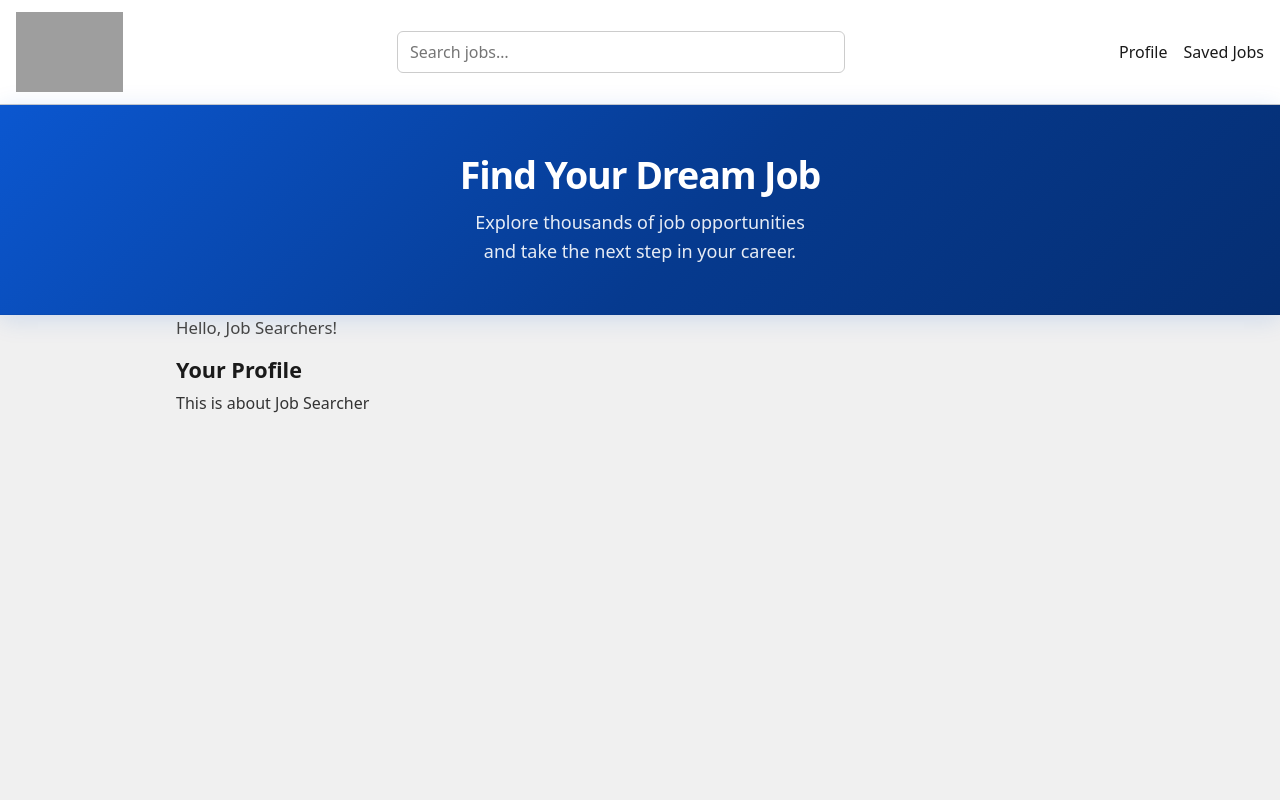
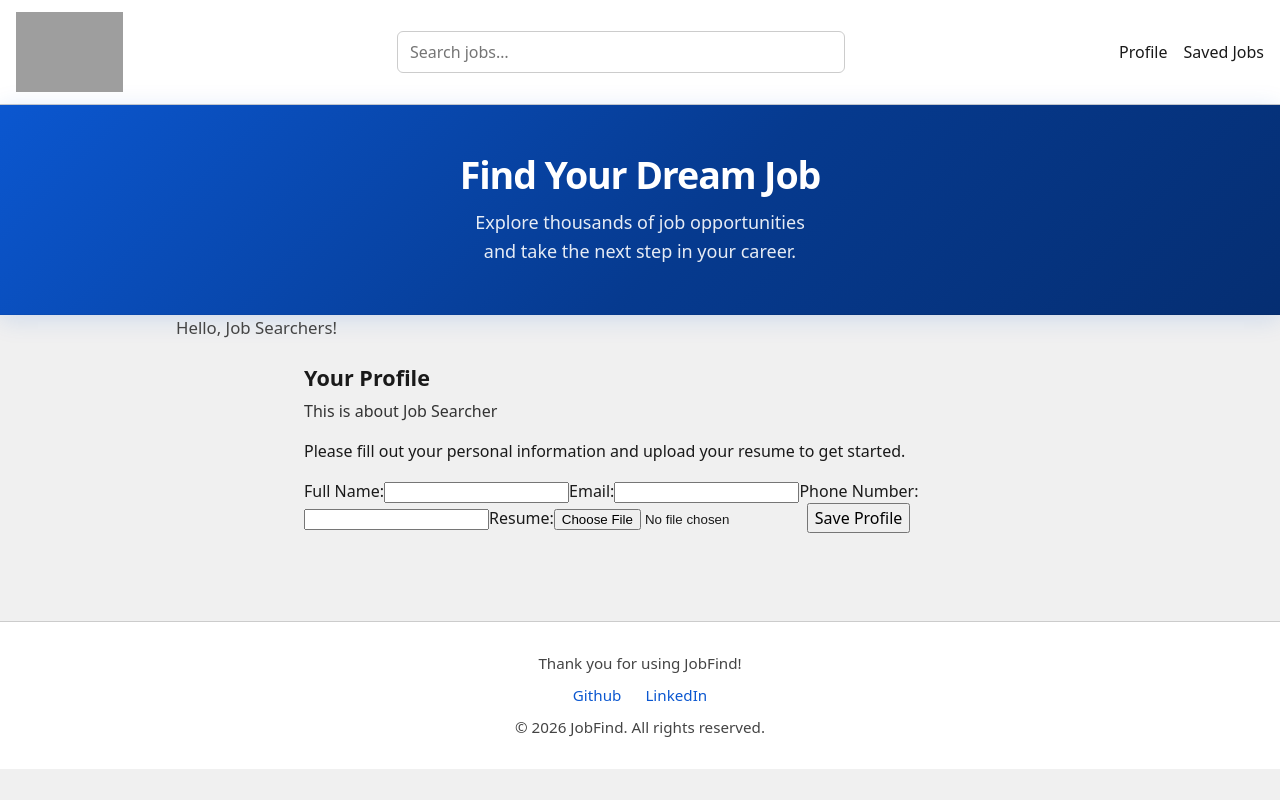
Before and after one commit to Neha-Codes295/job-find, a React (Vite) app: page /profile in a window 1280 px wide. Built offline with nearby package versions, Linux system fonts and the light colour scheme; grey boxes are pictures that could not be loaded.

Commit message:
pagination, saved-jobs, profile

```diff
--- a/src/App.js
+++ b/src/App.js
@@ -8,6 +8,7 @@ import SavedJobs from "./SavedJobs";
 import Error from "./Error";
 import { createBrowserRouter, RouterProvider, Outlet } from "react-router-dom";
 import Hero from "./Hero";
+import Footer from "./Footer";
 
 const AppLayout = () => {
     const [searchQuery, setSearchQuery] = useState("");
@@ -23,6 +24,7 @@ const AppLayout = () => {
                 <p className="site-greeting">Hello, Job Searchers!</p>
                 <Outlet context={{ searchQuery, onSearchQueryChange: setSearchQuery }} />
             </main>
+            <Footer />
         </>
     );
 };
--- a/src/Body.js
+++ b/src/Body.js
@@ -3,6 +3,7 @@ import Shimmer from "./Shimmer";
 import Filter from './Filter';
 import { useState, useEffect } from "react";
 import { useOutletContext } from "react-router";
+import Pagination from "./Pagination";
 
 const Body = () => {
   const [jobs, setJobs] = useState([]);
@@ -107,11 +108,9 @@ const Body = () => {
       {list.length === 0 ? (
         <p className="state-message no-matches">No jobs match your search.</p>
       ) : (
-        <div className="job-list">
-          {list.map((job) => (
-            <JobCard key={job.id} job={job} />
-          ))}
-        </div>
+        <Pagination
+          items={list}
+          jobList={(job) => <JobCard key={job.id} job={job} />} />
       )}
     </div>
   );
--- /dev/null
+++ b/src/Footer.js
@@ -0,0 +1,12 @@
+const Footer = () => {
+    return (
+        <footer className="footer">
+            <p>Thank you for using JobFind!</p>
+            <a href="https://github.com/Neha-Codes295" target="_blank">Github</a>
+            <a href="https://www.linkedin.com/in/neha-iiitu/" target="_blank">LinkedIn</a>
+            <p>&copy; 2026 JobFind. All rights reserved.</p>
+        </footer>
+    );
+};
+
+export default Footer;
--- a/src/JobCard.js
+++ b/src/JobCard.js
@@ -1,5 +1,7 @@
 const JobCard = (props) => {
-    const { job } = props;
+    const { job, showSaveButton = true } = props;
+
+    // const showSaveButton = true;
 
     return (
         <div className="job-card">
@@ -10,9 +12,9 @@ const JobCard = (props) => {
             />
             <h3>{job.title}</h3>
             <h4>{job.company_name}</h4>
-            <h4>{job.category}</h4>
-            <h4>{job.publication_date}</h4>
-            <p>{job.job_type}</p>
+            {/* <h4>{job.category}</h4> */}
+            {/* <h4>{job.publication_date}</h4> */}
+            {/* <p>{job.job_type}</p> */}
             <p>{job.candidate_required_location}</p>
             <h3>{job.salary}</h3>
             <div className="tags">
@@ -25,7 +27,20 @@ const JobCard = (props) => {
             <a href={job.url} target="_blank" rel="noreferrer">
                 View Job →
             </a>
-            <button className="save-button" onClick={() => alert('Job saved!')} >Save Job</button>
+            {showSaveButton && (
+                <button className="save-button"
+                    onClick={() => {
+                        const savedJobs = JSON.parse(localStorage.getItem('savedJobs')) || [];
+                        if (!savedJobs.some(savedJob => savedJob.id === job.id)) {
+                            savedJobs.push(job);
+                            localStorage.setItem('savedJobs', JSON.stringify(savedJobs));
+                            alert('Job saved!');
+                        } else {
+                            alert('Job already saved!');
+                        }
+                    }}
+                >Save Job</button>
+            )}
         </div>
     );
 };
--- a/src/Pagination.js
+++ b/src/Pagination.js
@@ -1,22 +1,30 @@
-import React, { useState } from 'react';
+import React, { useState, useEffect } from 'react';
 
-const Pagination = ({ items }) => {
+const Pagination = ({ items, jobList }) => {
   const [visible, setVisible] = useState(6);
 
   const showMoreItems = () => {
     setVisible((prevValue) => prevValue + 6);
   };
 
+  useEffect(() => {
+    setVisible(6);
+  }, [items]);
+
   return (
-    <div>
-      <ul>
-        {items.slice(0, visible).map((item) => (
-          <li key={item.id}>{item.name}</li>
+    <div className="pagination">
+      <div className="job-list">
+        {items.slice(0, visible).map((job) => (
+          jobList(job)
         ))}
-      </ul>
+      </div>
 
       {visible < items.length && (
-        <button onClick={showMoreItems}>Load More</button>
+        <div className="pagination__actions">
+          <button type="button" className="load-more" onClick={showMoreItems}>
+            Load more
+          </button>
+        </div>
       )}
     </div>
   );
--- a/src/Profile.js
+++ b/src/Profile.js
@@ -1,8 +1,90 @@
+import { useState, useEffect } from "react";
+
 const Profile = () => {
+
+    const [formData, setFormData] = useState(() => {
+        const saved = localStorage.getItem("profile");
+        if (!saved) {
+          return { fullName: "", email: "", phone: "", resume: null };
+        }
+        const parsed = JSON.parse(saved);
+        return {
+          fullName: parsed.fullName ?? "",
+          email: parsed.email ?? "",
+          phone: parsed.phone ?? "",
+          resume: null,
+        };
+      });
+
+    const [savedProfile, setSavedProfile] = useState(null);
+    const [isEditing, setIsEditing] = useState(true);
+
+    const handleChange = (e) => {
+        const { name, value, files } = e.target;
+        setFormData((prevData) => ({
+            ...prevData,
+            [name]: files ? files[0] : value,
+        }));
+    }
+
+    const handleSubmit = (e) => {
+        e.preventDefault();
+        setSavedProfile(formData);
+        setIsEditing(false);
+        alert("Profile saved!");
+        localStorage.setItem("profile", JSON.stringify(formData));
+    }
+
+    useEffect(() => {
+        const storedProfile = localStorage.getItem("profile");
+        if (storedProfile) {
+            const parsed = JSON.parse(storedProfile);
+            setSavedProfile(parsed);
+            setFormData(parsed);
+            setIsEditing(false);
+        }
+    }, []);
+
     return (
         <div className="page">
             <h1>Your Profile</h1>
             <p className="page-lead">This is about Job Searcher</p>
+            <p>Please fill out your personal information and upload your resume to get started.</p>
+
+            {isEditing && (
+                <form className="profile-form" onSubmit={handleSubmit}>
+                    <label>
+                        Full Name:
+                        <input type="text" name="fullName" value={formData.fullName} onChange={handleChange} required />
+                    </label>
+                    <label>
+                        Email:
+                        <input type="email" name="email" value={formData.email} onChange={handleChange} required />
+                    </label>
+                    <label>
+                        Phone Number:
+                        <input type="tel" name="phone" value={formData.phone} onChange={handleChange} />
+                    </label>
+                    <label>
+                        Resume:
+                        <input type="file" name="resume" onChange={handleChange} accept=".pdf,.doc,.docx" required />
+                    </label>
+                    <button type="submit">Save Profile</button>
+                </form>
+            )}
+
+            {!isEditing && savedProfile && (
+                <div className="profile-card">
+                    <p><strong>Name:</strong> {savedProfile.fullName}</p>
+                    <p><strong>Email:</strong> {savedProfile.email}</p>
+                    <p><strong>Phone:</strong> {savedProfile.phone || "—"}</p>
+                    <p>
+                        <strong>Resume:</strong>{" "}
+                        {savedProfile.resume ? savedProfile.resume.name : "No file uploaded"}
+                    </p>
+                    <button onClick={() => setIsEditing(true)}>Edit Profile</button>
+                </div>
+            )}
         </div>
     );
 };
--- a/src/SavedJobs.js
+++ b/src/SavedJobs.js
@@ -1,8 +1,17 @@
+import JobCard from "./JobCard";
+
 const SavedJobs = () => {
     return (
-        <div className="page">
-            <h1>Saved Jobs</h1>
-            <p className="page-lead">Here are your saved job listings.</p>
+        <div className="page saved-jobs">
+            <header className="saved-jobs__header">
+                <h1>Saved Jobs</h1>
+                <p className="page-lead">Here are your saved job listings.</p>
+            </header>
+            <div className="job-list saved-jobs__list">
+                {JSON.parse(localStorage.getItem('savedJobs') || '[]').map((job) => (
+                    <JobCard key={job.id} job={job} showSaveButton={false} />
+                ))}
+            </div>
         </div>
     );
 };
--- a/src/index.css
+++ b/src/index.css
@@ -62,6 +62,8 @@ a:hover {
 
 .page {
   max-width: 42rem;
+  margin: 0 auto;
+  padding: 0.5rem 0 1.5rem;
 }
 
 .page h1 {
@@ -360,3 +362,142 @@ img.job-logo {
     background: #e8e8e8;
   }
 }
+
+/* Footer */
+.footer {
+  margin-top: 2rem;
+  padding: 1.5rem 1rem;
+  text-align: center;
+  background: #fff;
+  border-top: 1px solid #ccc;
+  color: #444;
+  font-size: 0.95rem;
+}
+
+.footer p {
+  margin: 0.35rem 0;
+}
+
+.footer a {
+  display: inline-block;
+  margin: 0.25rem 0.75rem;
+  color: #0b57d0;
+  text-decoration: none;
+  font-weight: 500;
+}
+
+.footer a:hover {
+  text-decoration: underline;
+}
+
+/* Pagination */
+.pagination {
+  padding-bottom: 0.5rem;
+}
+
+.pagination__actions {
+  display: flex;
+  justify-content: center;
+  margin-top: 1.25rem;
+}
+
+button {
+  font: inherit;
+  cursor: pointer;
+}
+
+.load-more {
+  padding: 0.55rem 1.35rem;
+  font-weight: 600;
+  color: #fff;
+  background: #0b57d0;
+  border: 1px solid #063a8f;
+  border-radius: 6px;
+}
+
+.load-more:hover {
+  background: #0848a8;
+}
+
+.load-more:focus-visible {
+  outline: 2px solid #0b57d0;
+  outline-offset: 2px;
+}
+
+/* Job card actions */
+.save-button {
+  margin-top: 0.65rem;
+  padding: 0.45rem 0.9rem;
+  font-weight: 600;
+  font-size: 0.9rem;
+  color: #1a1a1a;
+  background: #fff;
+  border: 1px solid #ccc;
+  border-radius: 6px;
+}
+
+.save-button:hover {
+  background: #f5f5f5;
+  border-color: #999;
+}
+
+.save-button:focus-visible {
+  outline: 2px solid #0b57d0;
+  outline-offset: 2px;
+}
+
+.job-filters input[type="checkbox"] {
+  width: 1.05rem;
+  height: 1.05rem;
+  accent-color: #0b57d0;
+}
+
+/* Saved jobs page */
+.page.saved-jobs {
+  max-width: 960px;
+}
+
+.saved-jobs__header {
+  margin-bottom: 1.25rem;
+  padding-bottom: 1rem;
+  border-bottom: 1px solid #ddd;
+}
+
+.saved-jobs__header h1 {
+  font-size: clamp(1.3rem, 2.8vw, 1.55rem);
+  font-weight: 700;
+  letter-spacing: -0.02em;
+  margin: 0 0 0.5rem;
+  color: #111;
+}
+
+.saved-jobs__header .page-lead {
+  margin: 0;
+  max-width: 42ch;
+  line-height: 1.55;
+  color: #555;
+}
+
+.job-list.saved-jobs__list {
+  padding-bottom: 0.5rem;
+}
+
+.job-list.saved-jobs__list:empty {
+  display: flex;
+  align-items: center;
+  justify-content: center;
+  min-height: 11rem;
+  margin: 0;
+  padding: 1.5rem 1.25rem;
+  border: 1px dashed #bbb;
+  border-radius: 8px;
+  background: #fafafa;
+  color: #555;
+  font-size: 0.95rem;
+  text-align: center;
+  line-height: 1.5;
+}
+
+.job-list.saved-jobs__list:empty::before {
+  content: "No saved jobs yet. Open a job on the home page and use Save Job to add it here.";
+}
```
